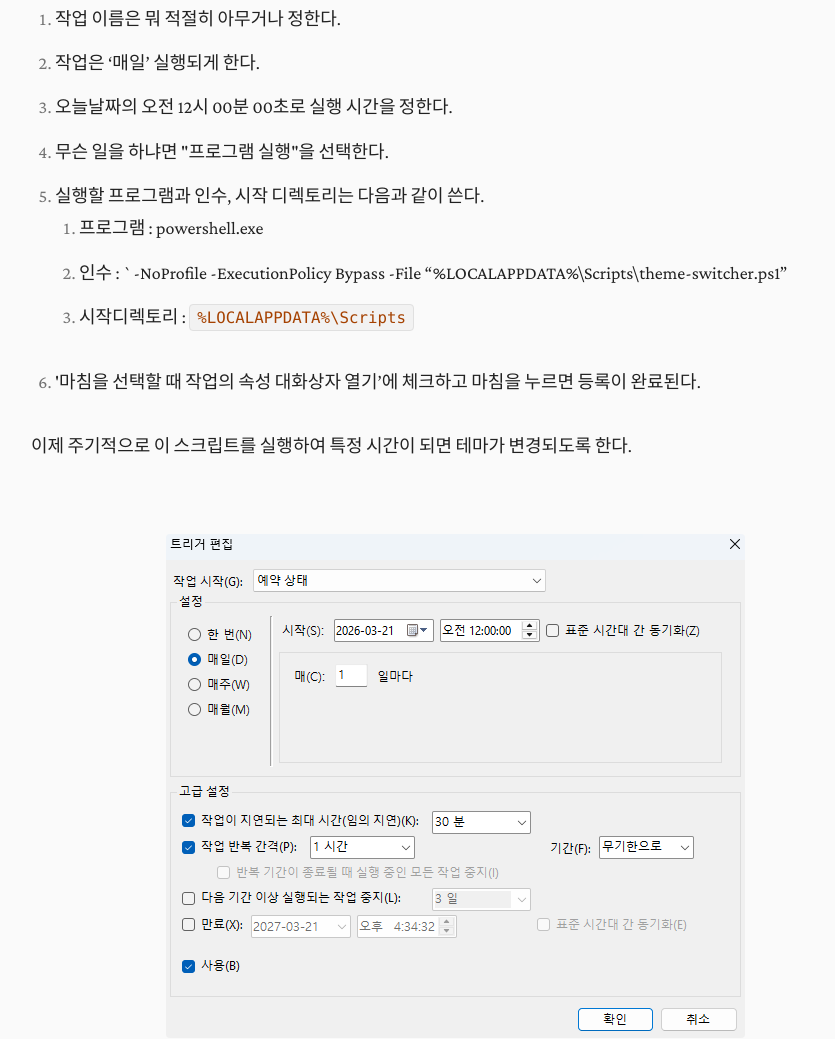
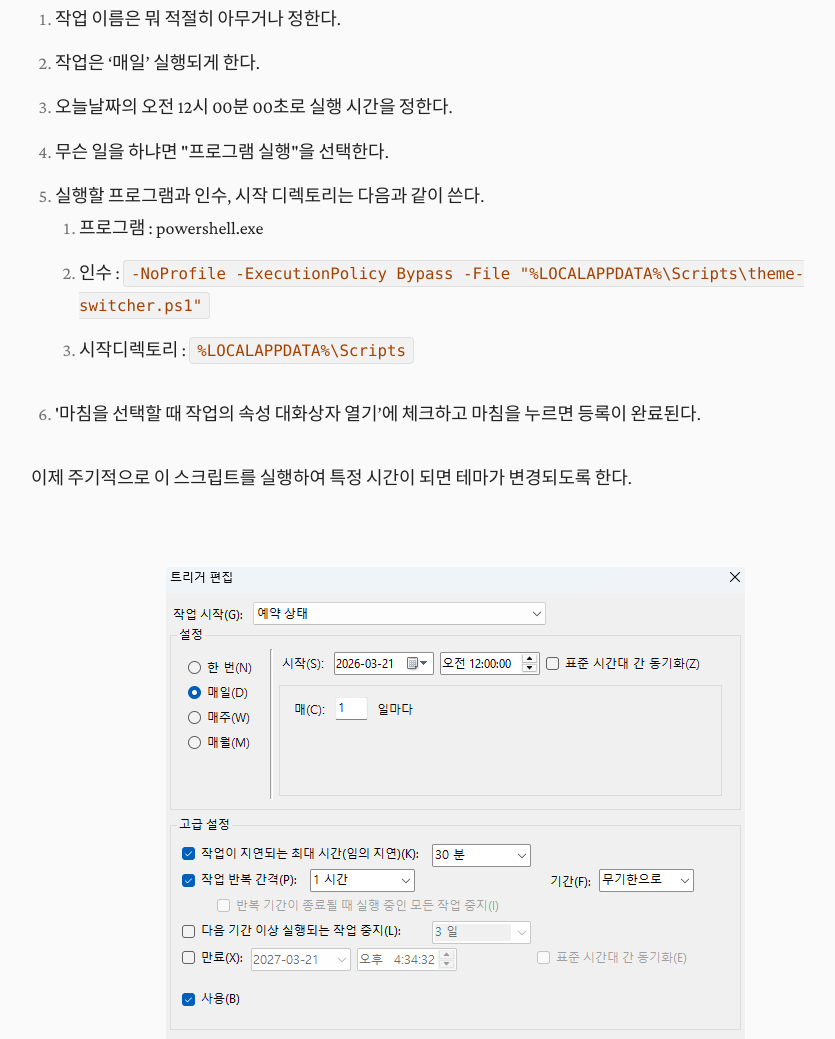
Before and after one commit to sooop/blog-test-astro, an Astro site: page /blog/change-window-11-colot-theme-automatically in a window 1280 px wide. Shown: the part 5016-6055 px from the top of the page, without its empty margins (185-1020 px from the left). Built offline with nearby package versions, Linux system fonts and the light colour scheme; Astro itself is replaced by a stand-in of ours; some packages are replaced by stand-ins of ours.

Commit message:
correct misspell

```diff
--- a/src/content/blog/change-window-11-colot-theme-automatically.md
+++ b/src/content/blog/change-window-11-colot-theme-automatically.md
@@ -160,7 +160,7 @@ Set-ExecutionPolicy -ExecutionPolicy RemoteSigned -Scope CurrentUser
 4. 무슨 일을 하냐면 "프로그램 실행"을 선택한다.
 5. 실행할 프로그램과 인수, 시작 디렉토리는 다음과 같이 쓴다.
 	1.  프로그램 : powershell.exe
-	2. 인수 : `-NoProfile -ExecutionPolicy Bypass -File "%LOCALAPPDATA%\Scripts\theme-switcher.ps1"
+	2. 인수 : `-NoProfile -ExecutionPolicy Bypass -File "%LOCALAPPDATA%\Scripts\theme-switcher.ps1"`
 	3. 시작디렉토리 : `%LOCALAPPDATA%\Scripts`
 6. '마침을 선택할 때 작업의 속성 대화상자 열기'에 체크하고 마침을 누르면 등록이 완료된다.
 
```
